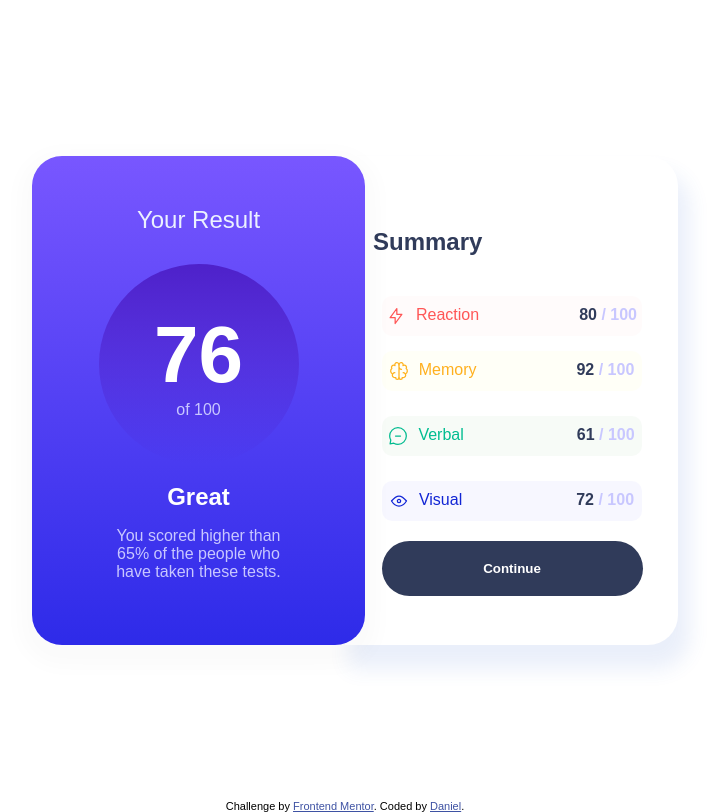
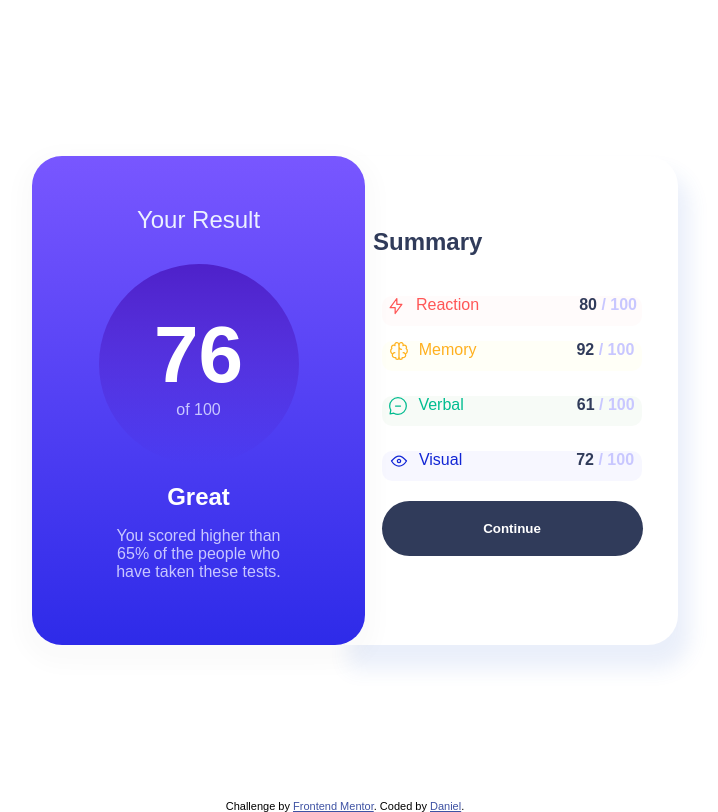
Before and after one commit to Dane129/results-summary-component, a plain HTML site: page index.html in a window 1280 px wide. Shown: the whole page, without its empty margins (295-1013 px from the left). Drawn offline with Linux system fonts and the light colour scheme.

Commit message:
Fixing padding

```diff
--- a/styles/style.scss
+++ b/styles/style.scss
@@ -112,7 +112,6 @@ span {
 .block1 {
     width: 260px;
     height: 30px;
-    padding-top: 10px;
     background-color: rgba(240, 128, 128, 3%);
     border-radius: 10px;
     margin-top: 20px;
@@ -121,7 +120,6 @@ span {
 .block2 {
     width: 260px;
     height: 30px;
-    padding-top: 10px;
     background-color: rgba(255, 255, 0, 3%);
     margin-top: 25px;
     border-radius: 10px;
@@ -131,7 +129,6 @@ span {
 .block3 {
     width: 260px;
     height: 30px;
-    padding-top: 10px;
     background-color: rgba(0, 128, 0, 3%);
     margin-top: 25px;
     border-radius: 10px;
@@ -140,7 +137,6 @@ span {
 .block4 {
     width: 260px;
     height: 30px;
-    padding-top: 10px;
     background-color: rgba(0, 0, 255, 3%);
     margin-top: 25px;
     border-radius: 10px;
```
Also changed, not shown: styles/style.css, 1 other file.
